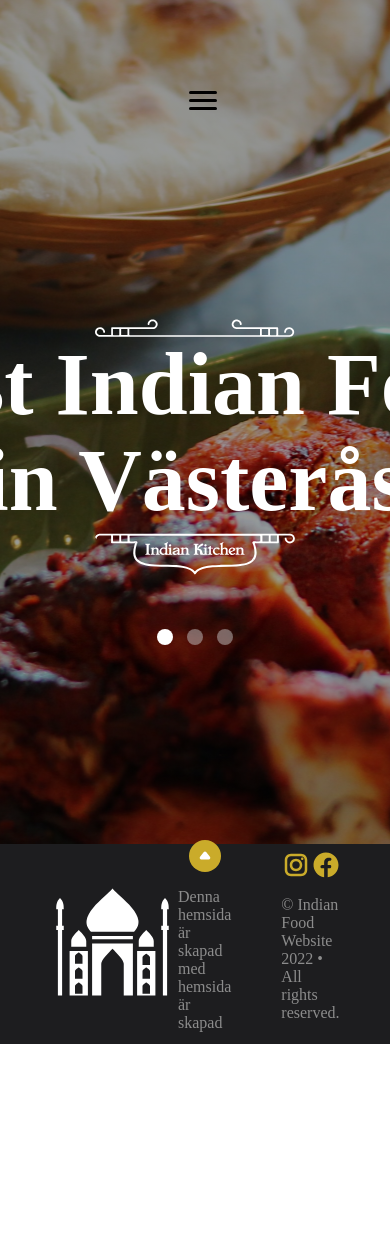
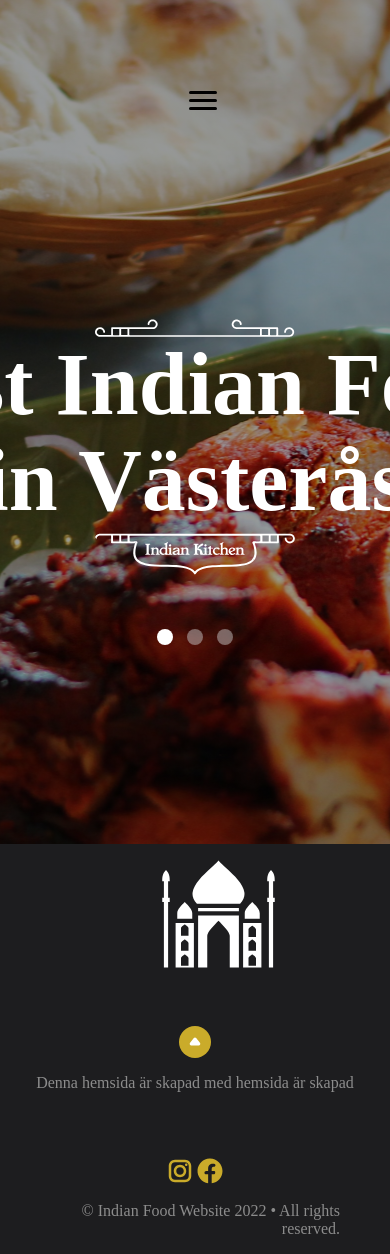
Before and after one commit to mandalsanela/indian-food-website, a React (Create React App) app: page / in a window 390 px wide. Shown: the top 1254 px of the page. Before the commit the page ends 1048 px from the top, so only its background shows below. Built offline with nearby package versions, Linux system fonts and the light colour scheme.

Commit message:
footer responsiveness

```diff
--- a/src/components/footer/_index.scss
+++ b/src/components/footer/_index.scss
@@ -35,5 +35,28 @@
         height: 30px;
       }
     }
+    p {
+        text-align: end;
+    }
   }
 }
+
+@media only screen and(max-width:768px) {
+    .footer-wrapper {
+        display: flex;
+        flex-direction: column;
+        height: 400px;
+        align-items: center;
+        padding: 0;
+        padding-top: 10px;
+        .logo-div {
+            text-align: center;
+        }
+        .social-media-box {
+            .social-media-icons {
+                justify-content: center;
+            }
+        }
+    }
+
+}
--- a/src/index.css
+++ b/src/index.css
@@ -66,6 +66,36 @@
 .footer-wrapper .social-media-box .social-media-icons img {
   width: 30px;
   height: 30px;
+}
+
+.footer-wrapper .social-media-box p {
+  text-align: end;
+}
+
+@media only screen and (max-width: 768px) {
+  .footer-wrapper {
+    display: -webkit-box;
+    display: -ms-flexbox;
+    display: flex;
+    -webkit-box-orient: vertical;
+    -webkit-box-direction: normal;
+        -ms-flex-direction: column;
+            flex-direction: column;
+    height: 400px;
+    -webkit-box-align: center;
+        -ms-flex-align: center;
+            align-items: center;
+    padding: 0;
+    padding-top: 10px;
+  }
+  .footer-wrapper .logo-div {
+    text-align: center;
+  }
+  .footer-wrapper .social-media-box .social-media-icons {
+    -webkit-box-pack: center;
+        -ms-flex-pack: center;
+            justify-content: center;
+  }
 }
 
 .topnav {
```
Also changed, not shown: 1 other file (tests, documents, lock files or other folders).
